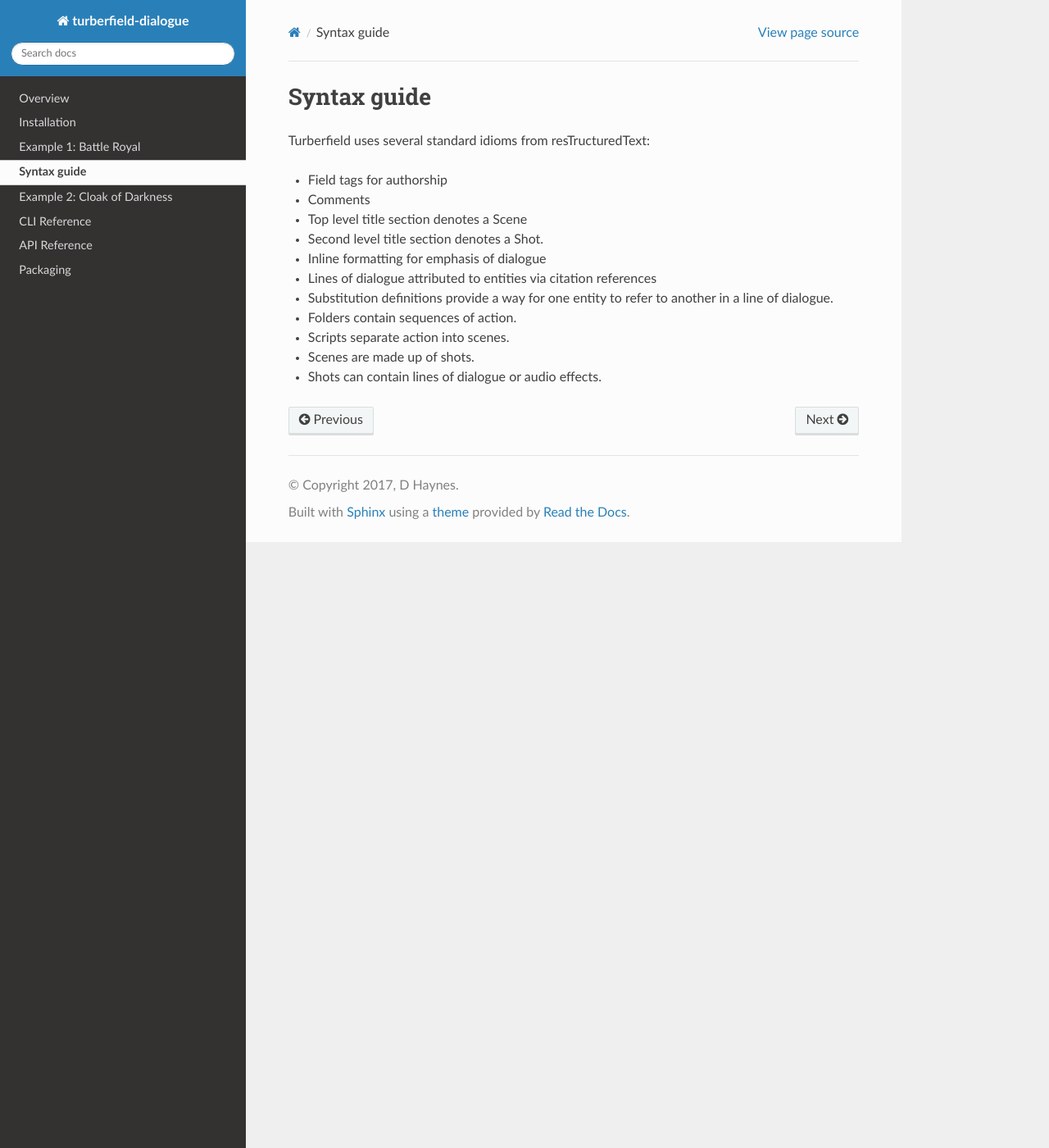
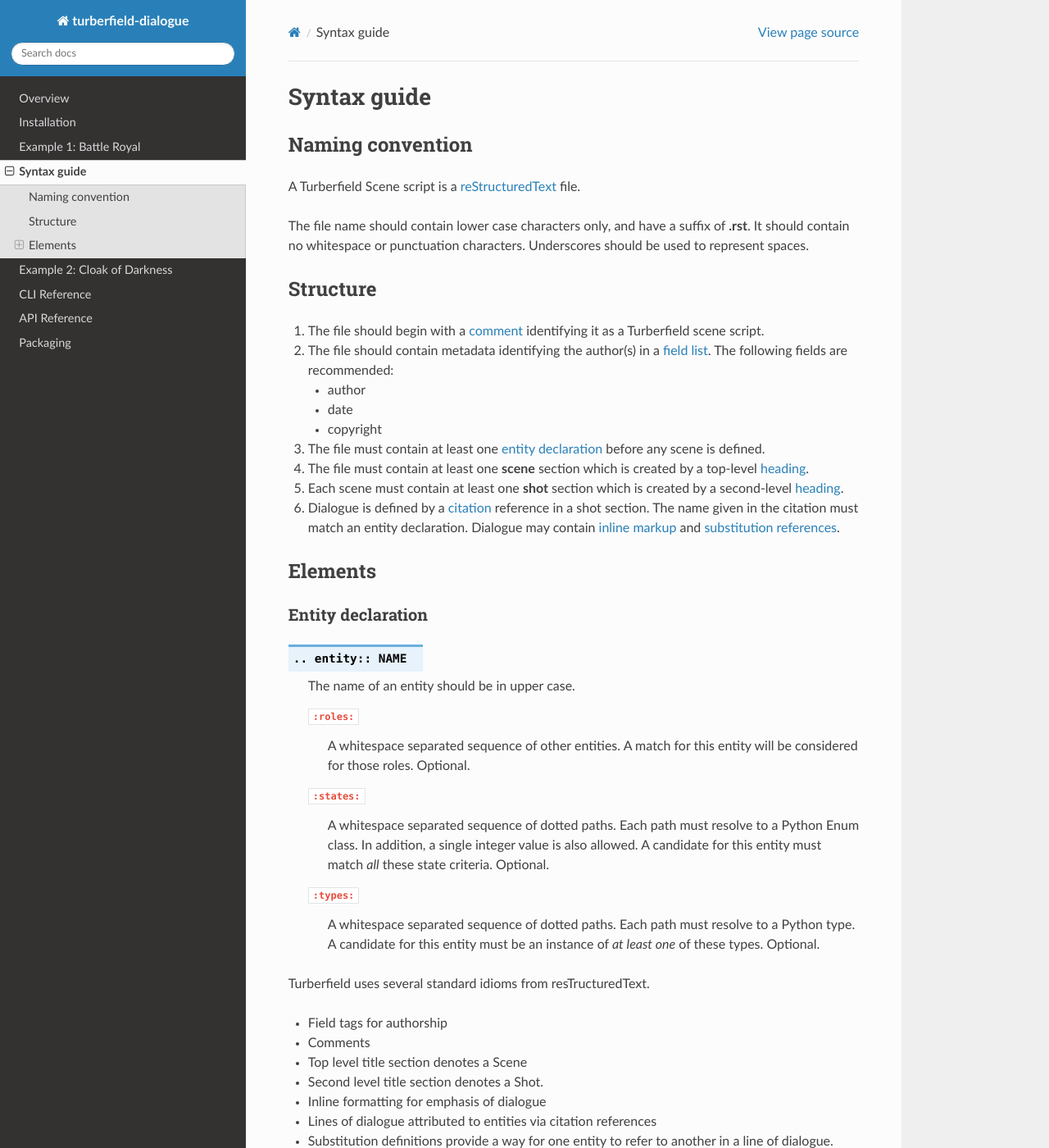
Before and after one commit to tundish/turberfield-dialogue, a Sphinx documentation site: the page built from turberfield/dialogue/doc/syntax.rst, in a window 1280 px wide and 1400 px high. Shown: the whole window at 82% size. Built offline with Sphinx 7.4.7 and the Read the Docs theme 2.0.0, drawn with Linux system fonts in a browser that asks for light colours.

Commit message:
Fleshing out syntax page.

```diff
--- a/turberfield/dialogue/doc/syntax.rst
+++ b/turberfield/dialogue/doc/syntax.rst
@@ -4,7 +4,66 @@
 Syntax guide
 ::::::::::::
 
-Turberfield uses several standard idioms from resTructuredText:
+Naming convention
+=================
+
+A Turberfield Scene script is a reStructuredText_ file.
+
+The file name should contain lower case characters only, and have a suffix of
+**.rst**.
+It should contain no whitespace or punctuation characters. Underscores should
+be used to represent spaces.
+
+Structure
+=========
+
+#. The file should begin with a comment_ identifying it as a Turberfield
+   scene script.
+#. The file should contain metadata identifying the author(s) in a
+   `field list`_. The following fields are recommended:
+
+   * author
+   * date
+   * copyright
+
+#. The file must contain at least one `entity declaration`_ before any
+   scene is defined.
+#. The file must contain at least one **scene** section which is created by a
+   top-level heading_.
+#. Each scene  must contain at least one **shot** section which is created by a
+   second-level heading_.
+#. Dialogue is defined by a citation_ reference in a shot section.
+   The name given in the citation must match an entity declaration.
+   Dialogue may contain `inline markup`_ and `substitution references`_.
+
+Elements
+========
+
+Entity declaration
+~~~~~~~~~~~~~~~~~~
+
+.. rst:directive:: .. entity:: NAME
+
+    The name of an entity should be in upper case.
+
+    ``:roles:``
+        A whitespace separated sequence of other entities.
+        A match for this entity will be considered for those roles.
+        Optional.
+    ``:states:``
+        A whitespace separated sequence of dotted paths.
+        Each path must resolve to a Python Enum class.
+        In addition, a single integer value is also allowed.
+        A candidate for this entity must match *all* these state criteria.
+        Optional.
+    ``:types:``
+        A whitespace separated sequence of dotted paths.
+        Each path must resolve to a Python type.
+        A candidate for this entity must be an instance of *at least one*
+        of these types. Optional.
+
+
+Turberfield uses several standard idioms from resTructuredText.
 
 * Field tags for authorship
 * Comments
@@ -20,9 +79,10 @@ Turberfield uses several standard idioms from resTructuredText:
 * Scenes are made up of shots.
 * Shots can contain lines of dialogue or audio effects.
 
-.. _field lists: http://docutils.sourceforge.net/docs/user/rst/quickref.html#field-lists
-.. _comments: http://docutils.sourceforge.net/docs/ref/rst/restructuredtext.html#comments
+.. _reStructuredText: http://docutils.sourceforge.net/docs/user/rst/quickref.html
+.. _field list: http://docutils.sourceforge.net/docs/user/rst/quickref.html#field-lists
+.. _comment: http://docutils.sourceforge.net/docs/ref/rst/restructuredtext.html#comments
 .. _inline markup: http://docutils.sourceforge.net/docs/user/rst/quickref.html#inline-markup
-.. _sections: http://docutils.sourceforge.net/docs/user/rst/quickref.html#section-structure
-.. _citations: http://docutils.sourceforge.net/docs/user/rst/quickref.html#citations
+.. _heading: http://docutils.sourceforge.net/docs/user/rst/quickref.html#section-structure
+.. _citation: http://docutils.sourceforge.net/docs/user/rst/quickref.html#citations
 .. _substitution references: http://docutils.sourceforge.net/docs/user/rst/quickref.html#substitution-references-and-definitions
```
